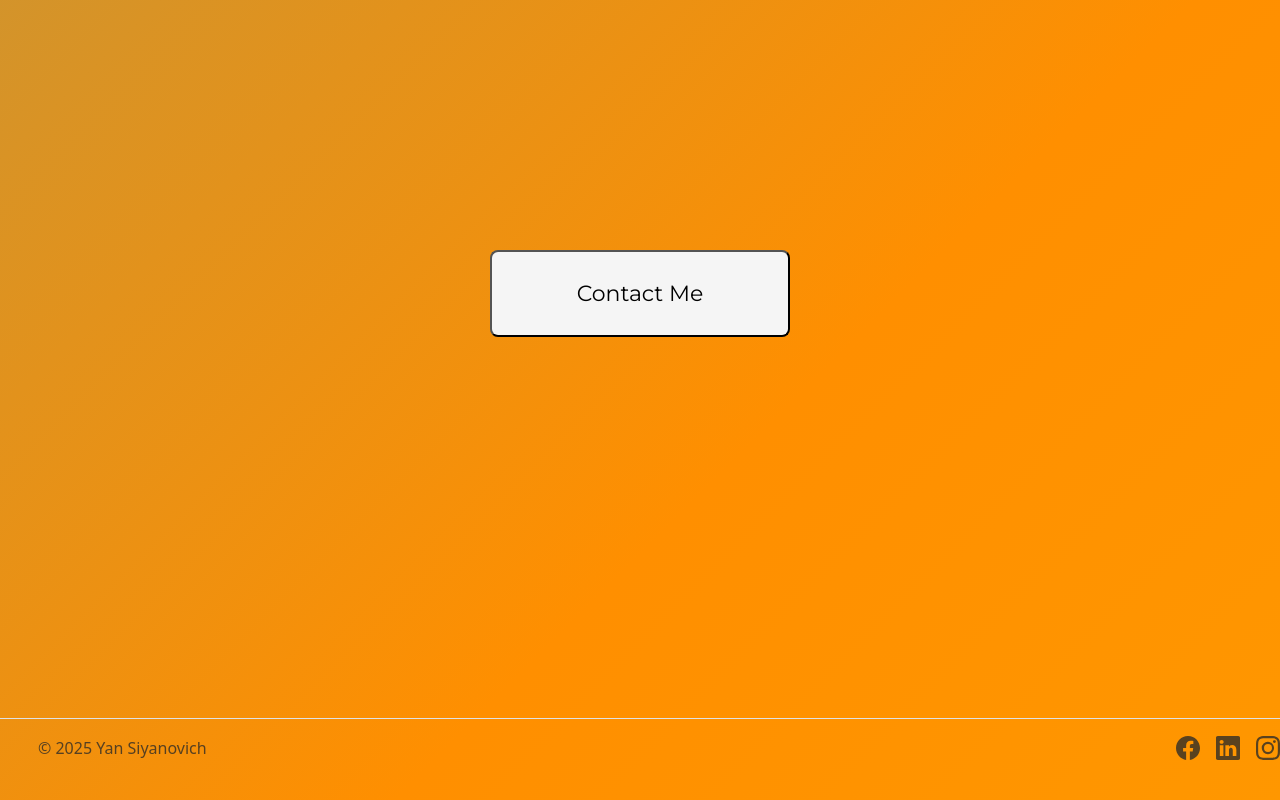
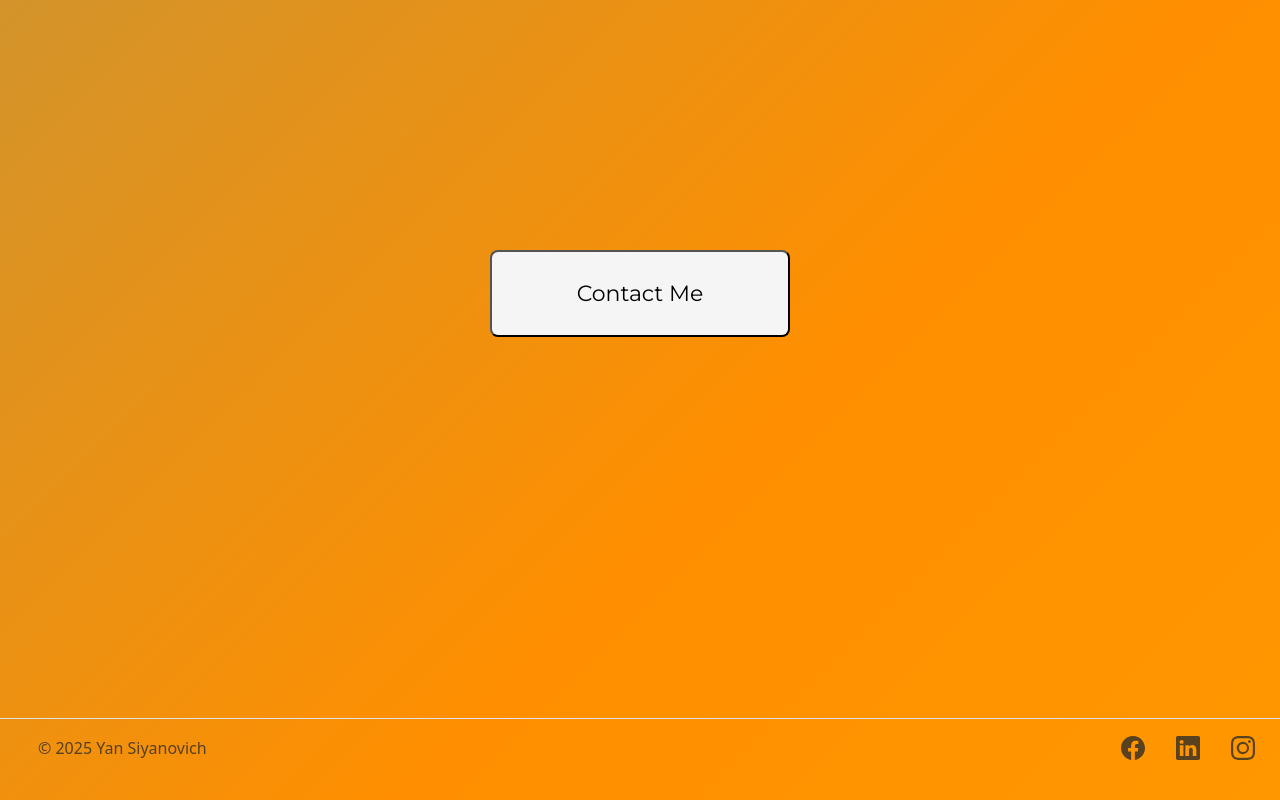
Before and after one commit to YanSiyanovich/personal-website, a plain HTML site: page index.html in a window 1280 px wide. Shown: the part 2406-3206 px from the top of the page. Drawn offline with nearby package versions, Linux system fonts and the light colour scheme; a web font is replaced by a local one.

Commit message:
Update style.css

```diff
--- a/style.css
+++ b/style.css
@@ -183,3 +183,9 @@ body {
   color: black;
   text-decoration: none;
 }
+
+.nav {
+  display: flex;
+  gap: 15px;
+  margin-right: 25px;
+}
```
